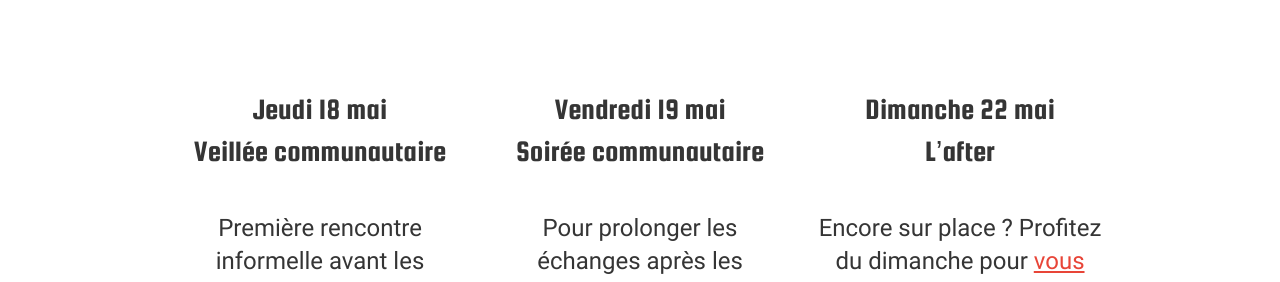
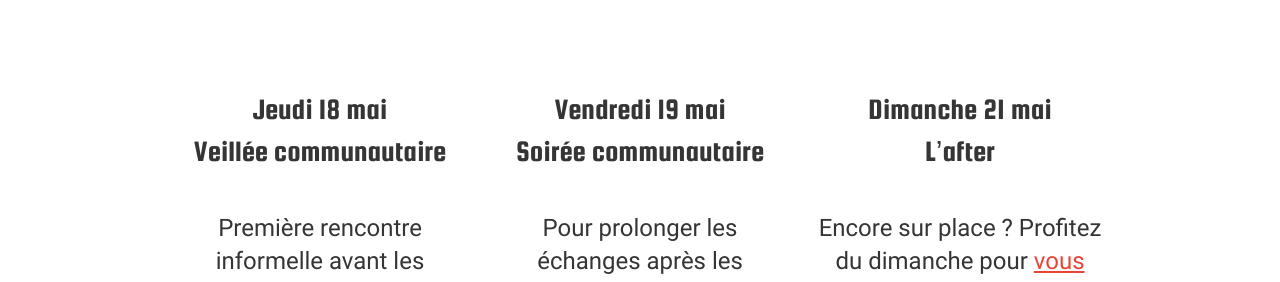
Before and after one commit to sudweb/2017, a Jekyll site: the page built from programme.html, in a window 1280 px wide and 900 px high, scrolled down 11060 px. Shown: the part 167-449 px from the top of the window. Built offline with Jekyll 4.4.1, drawn with Linux system fonts in a browser that asks for light colours.

Commit message:
Dimanche 21 @props @zizae

```diff
--- a/programme.html
+++ b/programme.html
@@ -159,7 +159,7 @@ description: Les conférences au programme de l'édition 2017 de Sud Web.
             <p>Pour prolonger les échanges après les conférences dans un lieu sympa. Inclus dans le pass, mais ouverte à tout le monde.</p>
           </section>
           <section>
-            <h4 class="tiny-title-size"><time>Dimanche 22 mai</time><br> L’after</h4>
+            <h4 class="tiny-title-size"><time>Dimanche 21 mai</time><br> L’after</h4>
             <p>Encore sur place ? Profitez du dimanche pour <a href="{{ site.baseurl }}/lieux/#aix">vous ballader dans les rues d'Aix-en-Provence</a></p>
           </section>
         </div>
```
